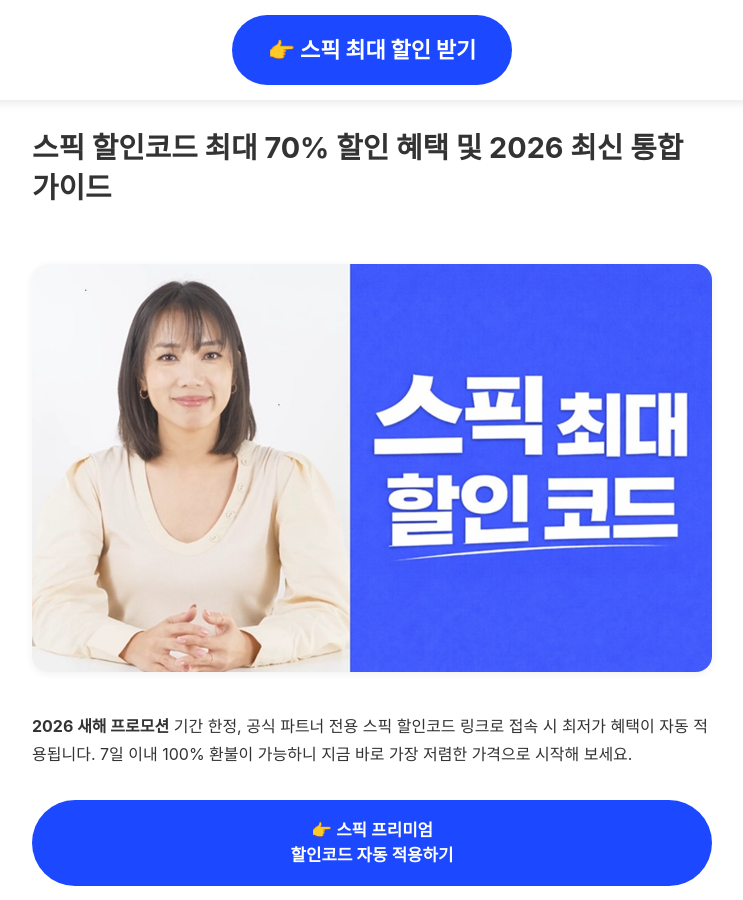
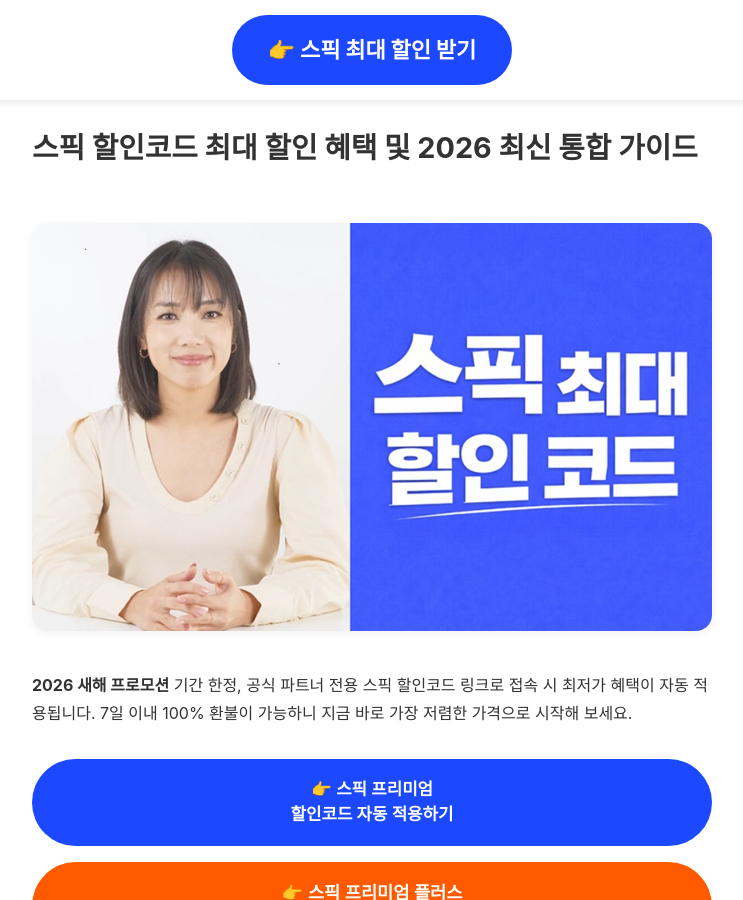
Before and after one commit to kjsjdw/speak_event_page, a Jekyll site: the page built from content/main-page-content.md, in a window 1280 px wide and 900 px high. Shown: the whole window, without its empty margins (268-1011 px from the left). Built offline with Jekyll 4.4.1, drawn with Linux system fonts in a browser that asks for light colours; some web fonts are replaced.

Commit message:
Update 01-intro.md

```diff
--- a/content/sections/01-intro.md
+++ b/content/sections/01-intro.md
@@ -1,4 +1,4 @@
-# 스픽 할인코드 최대 70% 할인 혜택 및 2026 최신 통합 가이드
+# 스픽 할인코드 최대 할인 혜택 및 2026 최신 통합 가이드
 
 <div style="margin: 16px 0 0 0; text-align: center;">
   <img
```
